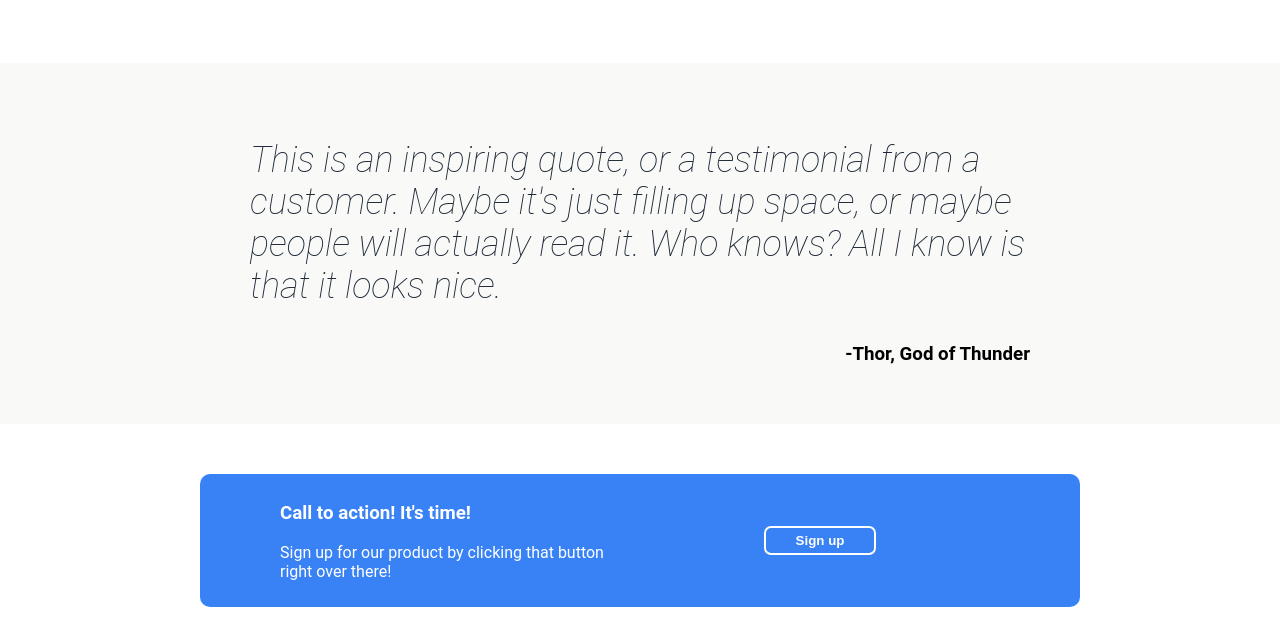
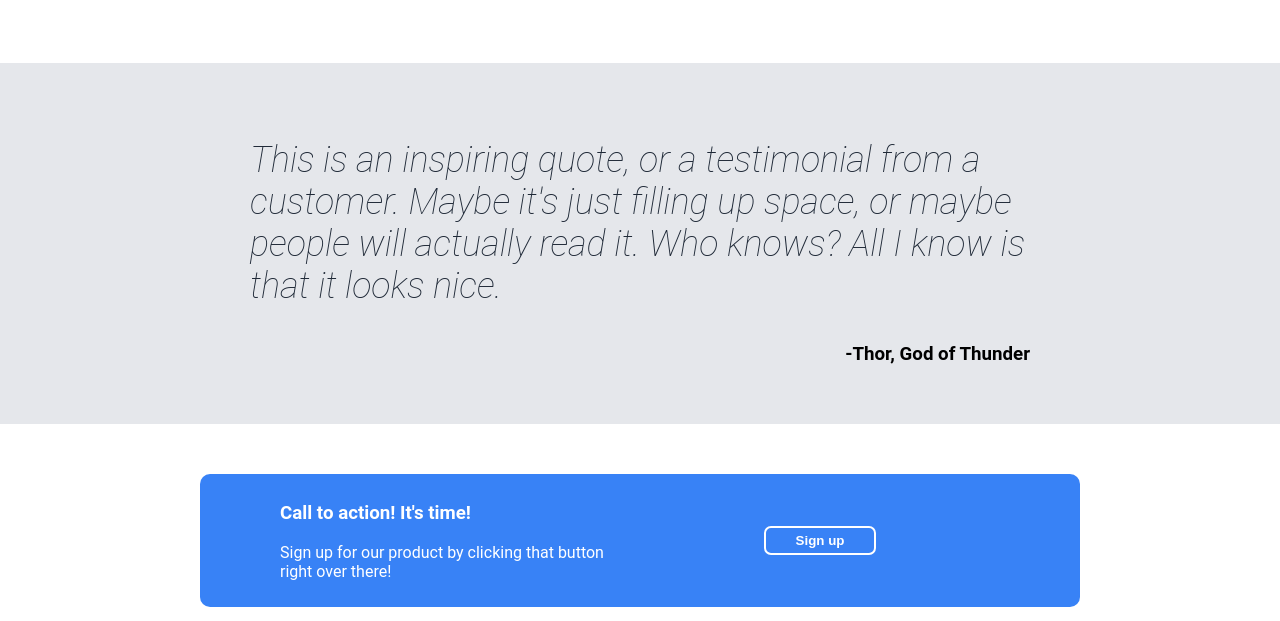
Before and after one commit to signan/odin-landing-page, a plain HTML site: page index.html in a window 1280 px wide. Shown: the part 698-1319 px from the top of the page. Drawn offline with Linux system fonts and the light colour scheme.

Commit message:
correct quote section bg color

```diff
--- a/style.css
+++ b/style.css
@@ -42,7 +42,7 @@ body {
 }
 
 .quote {
-    background-color: #f9faf8;
+    background-color: #e5e7eb;
     padding: 40px 250px;
 }
 
```
